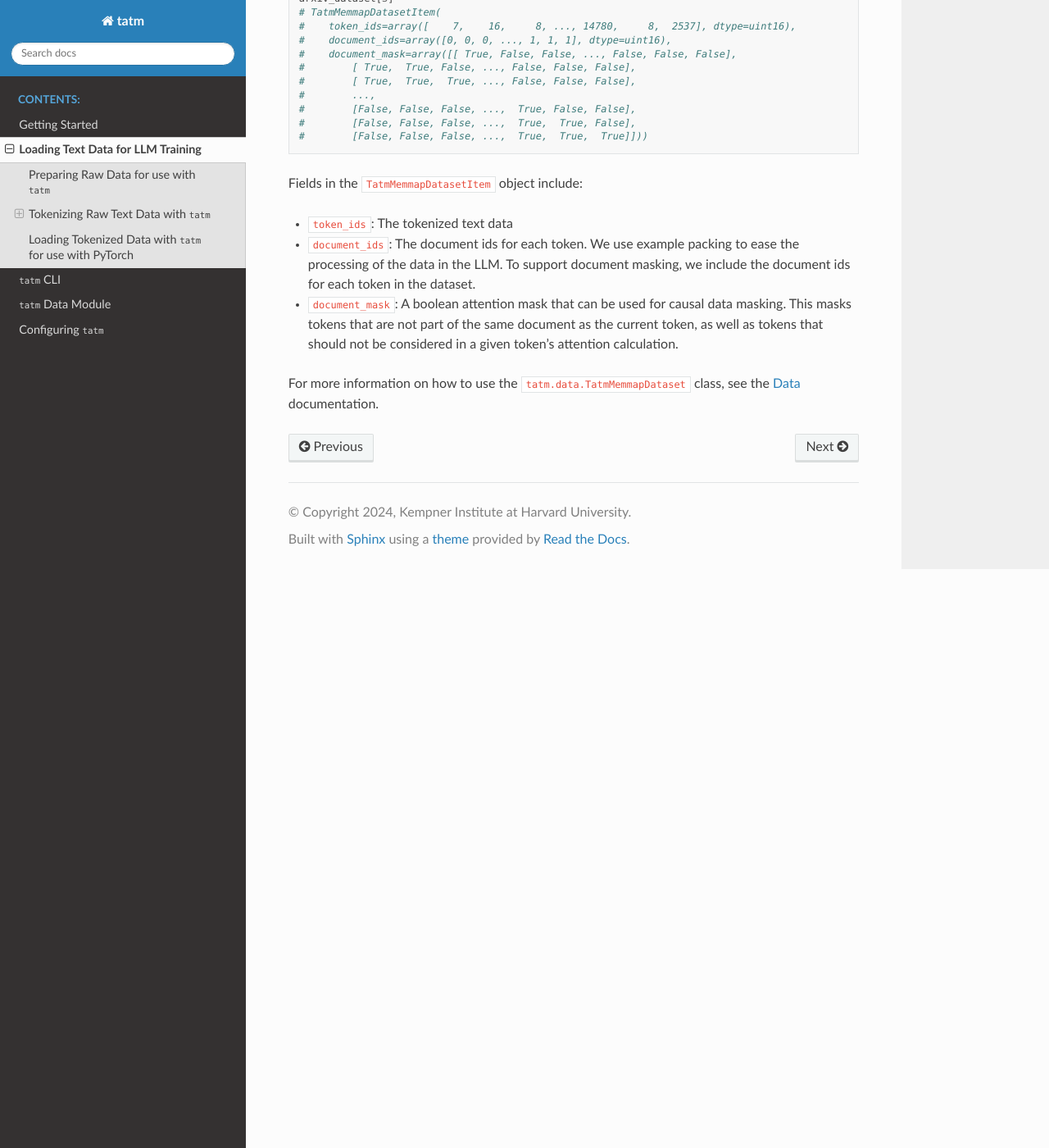
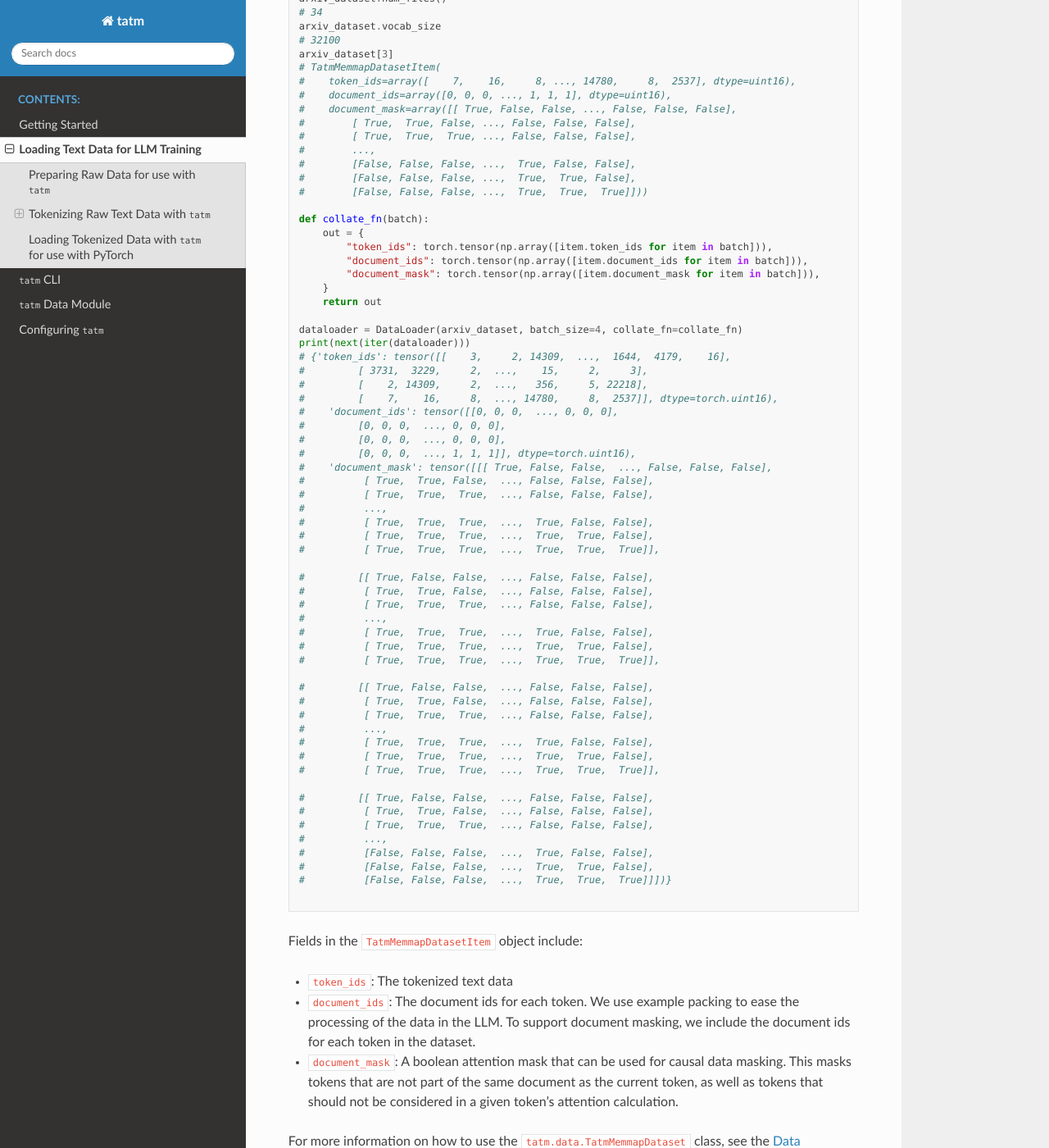
Before and after one commit to KempnerInstitute/tatm, a Sphinx documentation site: the page built from docs/text_dataset.md, in a window 1280 px wide and 1400 px high, scrolled down 2929 px. Shown: the whole window at 82% size. Built offline with Sphinx 7.4.7 and the Read the Docs theme 3.1.0, drawn with Linux system fonts in a browser that asks for light colours; some of the changed text lies outside the part shown.

Commit message:
text dataloader example

````diff
--- a/docs/text_dataset.md
+++ b/docs/text_dataset.md
@@ -86,6 +86,10 @@ model. The `TatmMemmapDataset` implements the appropriate `__getitem__` and `__l
 In the example code below, a tokenized dataset is loaded into a PyTorch model for training.
 
 ```python
+import numpy as np
+import torch
+from torch.utils.data import DataLoader
+
 from tatm.data import get_dataset
 arxiv_dataset = get_dataset("./tokenized_redpj_arxiv", context_length=1024)
 len(arxiv_dataset) # number of examples in set
@@ -107,6 +111,57 @@ arxiv_dataset[3]
 #        [False, False, False, ...,  True, False, False],
 #        [False, False, False, ...,  True,  True, False],
 #        [False, False, False, ...,  True,  True,  True]]))
+
+def collate_fn(batch):
+    out = {
+        "token_ids": torch.tensor(np.array([item.token_ids for item in batch])),
+        "document_ids": torch.tensor(np.array([item.document_ids for item in batch])),
+        "document_mask": torch.tensor(np.array([item.document_mask for item in batch])),
+    }
+    return out
+
+dataloader = DataLoader(arxiv_dataset, batch_size=4, collate_fn=collate_fn)
+print(next(iter(dataloader)))
+# {'token_ids': tensor([[    3,     2, 14309,  ...,  1644,  4179,    16],
+#         [ 3731,  3229,     2,  ...,    15,     2,     3],
+#         [    2, 14309,     2,  ...,   356,     5, 22218],
+#         [    7,    16,     8,  ..., 14780,     8,  2537]], dtype=torch.uint16),
+#    'document_ids': tensor([[0, 0, 0,  ..., 0, 0, 0],
+#         [0, 0, 0,  ..., 0, 0, 0],
+#         [0, 0, 0,  ..., 0, 0, 0],
+#         [0, 0, 0,  ..., 1, 1, 1]], dtype=torch.uint16),
+#    'document_mask': tensor([[[ True, False, False,  ..., False, False, False],
+#          [ True,  True, False,  ..., False, False, False],
+#          [ True,  True,  True,  ..., False, False, False],
+#          ...,
+#          [ True,  True,  True,  ...,  True, False, False],
+#          [ True,  True,  True,  ...,  True,  True, False],
+#          [ True,  True,  True,  ...,  True,  True,  True]],
+
+#         [[ True, False, False,  ..., False, False, False],
+#          [ True,  True, False,  ..., False, False, False],
+#          [ True,  True,  True,  ..., False, False, False],
+#          ...,
+#          [ True,  True,  True,  ...,  True, False, False],
+#          [ True,  True,  True,  ...,  True,  True, False],
+#          [ True,  True,  True,  ...,  True,  True,  True]],
+
+#         [[ True, False, False,  ..., False, False, False],
+#          [ True,  True, False,  ..., False, False, False],
+#          [ True,  True,  True,  ..., False, False, False],
+#          ...,
+#          [ True,  True,  True,  ...,  True, False, False],
+#          [ True,  True,  True,  ...,  True,  True, False],
+#          [ True,  True,  True,  ...,  True,  True,  True]],
+
+#         [[ True, False, False,  ..., False, False, False],
+#          [ True,  True, False,  ..., False, False, False],
+#          [ True,  True,  True,  ..., False, False, False],
+#          ...,
+#          [False, False, False,  ...,  True, False, False],
+#          [False, False, False,  ...,  True,  True, False],
+#          [False, False, False,  ...,  True,  True,  True]]])}
+
 ```
 
 Fields in the `TatmMemmapDatasetItem` object include:
````
